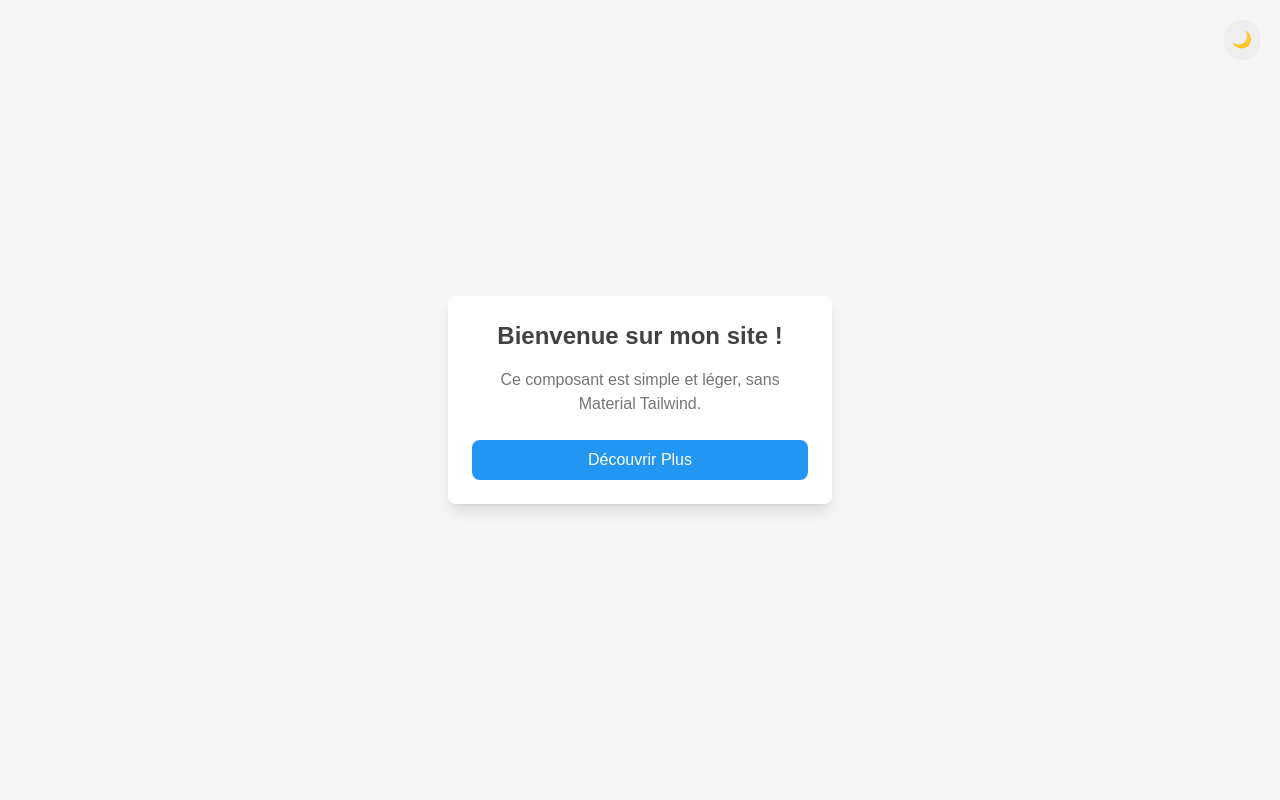
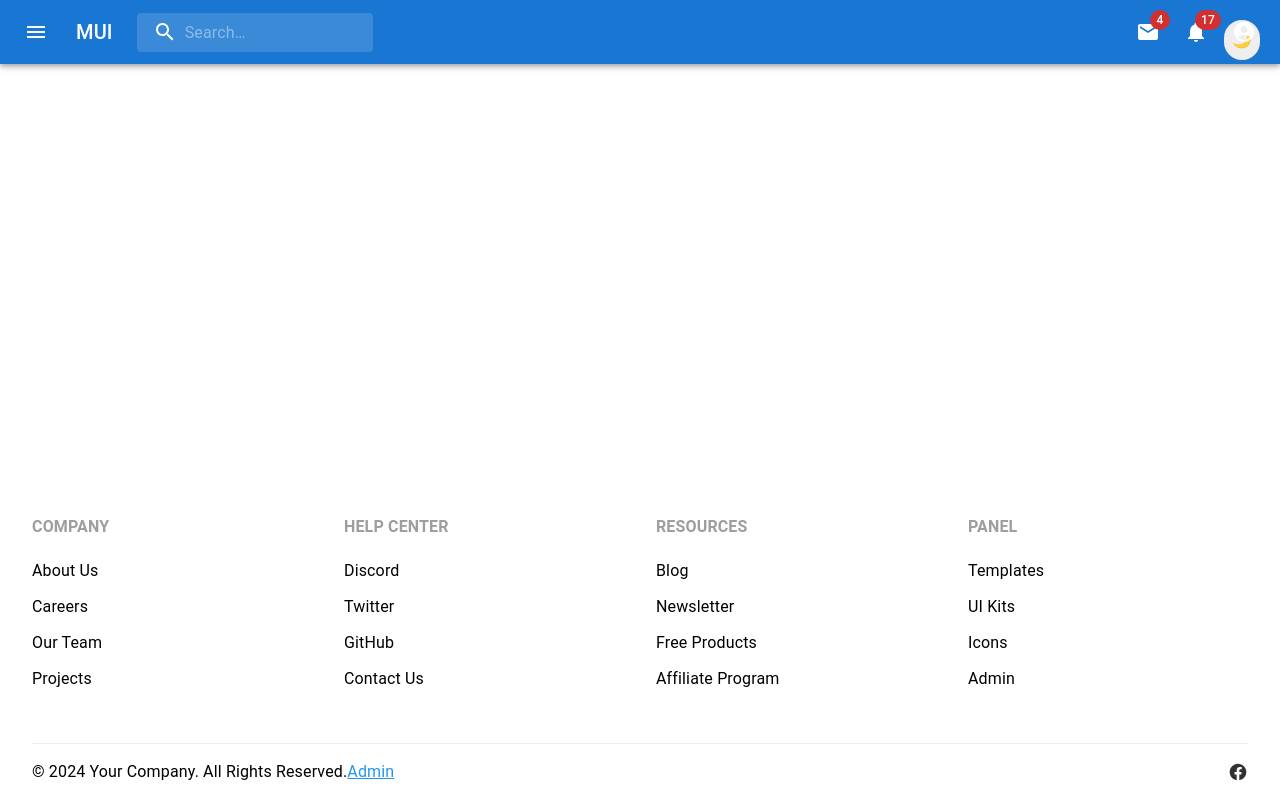
Before and after one commit to Tefymahery/kristy-fianantsika, a Next.js app: page / in a window 1280 px wide. Shown: the top 800 px of the page. Built offline with nearby package versions, Linux system fonts and the light colour scheme.

Commit message:
migration to Material UI

```diff
--- a/package.json
+++ b/package.json
@@ -10,8 +10,12 @@
     "lint": "next lint"
   },
   "dependencies": {
+    "@emotion/react": "^11.14.0",
+    "@emotion/styled": "^11.14.0",
     "@heroicons/react": "^2.2.0",
     "@material-tailwind/react": "^2.1.10",
+    "@mui/icons-material": "^6.1.10",
+    "@mui/material": "^6.1.10",
     "autoprefixer": "^10.4.20",
     "axios": "^1.7.8",
     "bcryptjs": "^2.4.3",
--- a/src/components/SimpleCard.js
+++ b/src/components/SimpleCard.js
@@ -1,21 +1,233 @@
-// components/SimpleCard.js
+import * as React from 'react';
+import { styled, alpha } from '@mui/material/styles';
+import AppBar from '@mui/material/AppBar';
+import Box from '@mui/material/Box';
+import Toolbar from '@mui/material/Toolbar';
+import IconButton from '@mui/material/IconButton';
+import Typography from '@mui/material/Typography';
+import InputBase from '@mui/material/InputBase';
+import Badge from '@mui/material/Badge';
+import MenuItem from '@mui/material/MenuItem';
+import Menu from '@mui/material/Menu';
+import MenuIcon from '@mui/icons-material/Menu';
+import SearchIcon from '@mui/icons-material/Search';
+import AccountCircle from '@mui/icons-material/AccountCircle';
+import MailIcon from '@mui/icons-material/Mail';
+import NotificationsIcon from '@mui/icons-material/Notifications';
+import MoreIcon from '@mui/icons-material/MoreVert';
 
-export default function SimpleCard() {
-    return (
-      <div className="flex justify-center items-center min-h-screen bg-gray-100">
-        <div className="w-96 bg-white shadow-lg rounded-lg overflow-hidden">
-          <div className="p-6">
-            <h5 className="text-center text-2xl font-semibold text-gray-800 mb-4">
-              Bienvenue sur mon site !
-            </h5>
-            <p className="text-center text-gray-600 mb-6">
-              Ce composant est simple et léger, sans Material Tailwind.
-            </p>
-            <button className="w-full py-2 px-4 bg-blue-500 text-white rounded-lg hover:bg-blue-600 transition">
-              Découvrir Plus
-            </button>
-          </div>
-        </div>
-      </div>
-    );
-  }
+const Search = styled('div')(({ theme }) => ({
+  position: 'relative',
+  borderRadius: theme.shape.borderRadius,
+  backgroundColor: alpha(theme.palette.common.white, 0.15),
+  '&:hover': {
+    backgroundColor: alpha(theme.palette.common.white, 0.25),
+  },
+  marginRight: theme.spacing(2),
+  marginLeft: 0,
+  width: '100%',
+  [theme.breakpoints.up('sm')]: {
+    marginLeft: theme.spacing(3),
+    width: 'auto',
+  },
+}));
+
+const SearchIconWrapper = styled('div')(({ theme }) => ({
+  padding: theme.spacing(0, 2),
+  height: '100%',
+  position: 'absolute',
+  pointerEvents: 'none',
+  display: 'flex',
+  alignItems: 'center',
+  justifyContent: 'center',
+}));
+
+const StyledInputBase = styled(InputBase)(({ theme }) => ({
+  color: 'inherit',
+  '& .MuiInputBase-input': {
+    padding: theme.spacing(1, 1, 1, 0),
+    // vertical padding + font size from searchIcon
+    paddingLeft: `calc(1em + ${theme.spacing(4)})`,
+    transition: theme.transitions.create('width'),
+    width: '100%',
+    [theme.breakpoints.up('md')]: {
+      width: '20ch',
+    },
+  },
+}));
+
+export default function PrimarySearchAppBar() {
+  const [anchorEl, setAnchorEl] = React.useState(null);
+  const [mobileMoreAnchorEl, setMobileMoreAnchorEl] = React.useState(null);
+
+  const isMenuOpen = Boolean(anchorEl);
+  const isMobileMenuOpen = Boolean(mobileMoreAnchorEl);
+
+  const handleProfileMenuOpen = (event) => {
+    setAnchorEl(event.currentTarget);
+  };
+
+  const handleMobileMenuClose = () => {
+    setMobileMoreAnchorEl(null);
+  };
+
+  const handleMenuClose = () => {
+    setAnchorEl(null);
+    handleMobileMenuClose();
+  };
+
+  const handleMobileMenuOpen = (event) => {
+    setMobileMoreAnchorEl(event.currentTarget);
+  };
+
+  const menuId = 'primary-search-account-menu';
+  const renderMenu = (
+    <Menu
+      anchorEl={anchorEl}
+      anchorOrigin={{
+        vertical: 'top',
+        horizontal: 'right',
+      }}
+      id={menuId}
+      keepMounted
+      transformOrigin={{
+        vertical: 'top',
+        horizontal: 'right',
+      }}
+      open={isMenuOpen}
+      onClose={handleMenuClose}
+    >
+      <MenuItem onClick={handleMenuClose}>Profile</MenuItem>
+      <MenuItem onClick={handleMenuClose}>My account</MenuItem>
+    </Menu>
+  );
+
+  const mobileMenuId = 'primary-search-account-menu-mobile';
+  const renderMobileMenu = (
+    <Menu
+      anchorEl={mobileMoreAnchorEl}
+      anchorOrigin={{
+        vertical: 'top',
+        horizontal: 'right',
+      }}
+      id={mobileMenuId}
+      keepMounted
+      transformOrigin={{
+        vertical: 'top',
+        horizontal: 'right',
+      }}
+      open={isMobileMenuOpen}
+      onClose={handleMobileMenuClose}
+    >
+      <MenuItem>
+        <IconButton size="large" aria-label="show 4 new mails" color="inherit">
+          <Badge badgeContent={4} color="error">
+            <MailIcon />
+          </Badge>
+        </IconButton>
+        <p>Messages</p>
+      </MenuItem>
+      <MenuItem>
+        <IconButton
+          size="large"
+          aria-label="show 17 new notifications"
+          color="inherit"
+        >
+          <Badge badgeContent={17} color="error">
+            <NotificationsIcon />
+          </Badge>
+        </IconButton>
+        <p>Notifications</p>
+      </MenuItem>
+      <MenuItem onClick={handleProfileMenuOpen}>
+        <IconButton
+          size="large"
+          aria-label="account of current user"
+          aria-controls="primary-search-account-menu"
+          aria-haspopup="true"
+          color="inherit"
+        >
+          <AccountCircle />
+        </IconButton>
+        <p>Profile</p>
+      </MenuItem>
+    </Menu>
+  );
+
+  return (
+    <Box sx={{ flexGrow: 1 }}>
+      <AppBar position="static">
+        <Toolbar>
+          <IconButton
+            size="large"
+            edge="start"
+            color="inherit"
+            aria-label="open drawer"
+            sx={{ mr: 2 }}
+          >
+            <MenuIcon />
+          </IconButton>
+          <Typography
+            variant="h6"
+            noWrap
+            component="div"
+            sx={{ display: { xs: 'none', sm: 'block' } }}
+          >
+            MUI
+          </Typography>
+          <Search>
+            <SearchIconWrapper>
+              <SearchIcon />
+            </SearchIconWrapper>
+            <StyledInputBase
+              placeholder="Search…"
+              inputProps={{ 'aria-label': 'search' }}
+            />
+          </Search>
+          <Box sx={{ flexGrow: 1 }} />
+          <Box sx={{ display: { xs: 'none', md: 'flex' } }}>
+            <IconButton size="large" aria-label="show 4 new mails" color="inherit">
+              <Badge badgeContent={4} color="error">
+                <MailIcon />
+              </Badge>
+            </IconButton>
+            <IconButton
+              size="large"
+              aria-label="show 17 new notifications"
+              color="inherit"
+            >
+              <Badge badgeContent={17} color="error">
+                <NotificationsIcon />
+              </Badge>
+            </IconButton>
+            <IconButton
+              size="large"
+              edge="end"
+              aria-label="account of current user"
+              aria-controls={menuId}
+              aria-haspopup="true"
+              onClick={handleProfileMenuOpen}
+              color="inherit"
+            >
+              <AccountCircle />
+            </IconButton>
+          </Box>
+          <Box sx={{ display: { xs: 'flex', md: 'none' } }}>
+            <IconButton
+              size="large"
+              aria-label="show more"
+              aria-controls={mobileMenuId}
+              aria-haspopup="true"
+              onClick={handleMobileMenuOpen}
+              color="inherit"
+            >
+              <MoreIcon />
+            </IconButton>
+          </Box>
+        </Toolbar>
+      </AppBar>
+      {renderMobileMenu}
+      {renderMenu}
+    </Box>
+  );
+}
--- a/src/pages/_app.js
+++ b/src/pages/_app.js
@@ -1,44 +1,64 @@
 // src/pages/_app.js
-import { useEffect, useState } from 'react';
-import { ThemeProvider } from '@material-tailwind/react'; // Fournisseur de thème
+import { useEffect, useState } from "react";
+import { ThemeProvider as TailwindThemeProvider } from "@material-tailwind/react"; // Fournisseur de thème Tailwind
 import { UserProvider } from "../context/UserContext";
-import '@/styles/globals.css'; // Import des styles globaux
-//import "@fortawesome/fontawesome-free/css/all.min.css";
-
+import { ThemeProvider as MuiThemeProvider, createTheme } from "@mui/material/styles"; // Fournisseur de thème MUI
+import CssBaseline from "@mui/material/CssBaseline"; // Réinitialisation des styles de MUI
+import "@/styles/globals.css"; // Import des styles globaux
 
 export default function App({ Component, pageProps }) {
   const [darkMode, setDarkMode] = useState(false);
 
+  // Gestion du mode sombre
   useEffect(() => {
-    const savedMode = localStorage.getItem('darkMode');
+    const savedMode = localStorage.getItem("darkMode");
     if (savedMode) {
-      setDarkMode(savedMode === 'true');
+      setDarkMode(savedMode === "true");
     } else {
-      setDarkMode(window.matchMedia('(prefers-color-scheme: dark)').matches);
+      setDarkMode(window.matchMedia("(prefers-color-scheme: dark)").matches);
     }
   }, []);
 
   useEffect(() => {
     if (darkMode) {
-      document.documentElement.classList.add('dark');
-      localStorage.setItem('darkMode', 'true');
+      document.documentElement.classList.add("dark");
+      localStorage.setItem("darkMode", "true");
     } else {
-      document.documentElement.classList.remove('dark');
-      localStorage.setItem('darkMode', 'false');
+      document.documentElement.classList.remove("dark");
+      localStorage.setItem("darkMode", "false");
     }
   }, [darkMode]);
 
+  // Thème personnalisé MUI
+  const muiTheme = createTheme({
+    palette: {
+      mode: darkMode ? "dark" : "light",
+      primary: {
+        main: "#1976d2", // Couleur primaire
+      },
+      secondary: {
+        main: "#dc004e", // Couleur secondaire
+      },
+    },
+  });
+
   return (
-    <UserProvider> {/* Fournisseur d'utilisateur */}
-      <ThemeProvider>
+    <UserProvider>
+      {/* Fournisseur de thème MUI */}
+      <MuiThemeProvider theme={muiTheme}>
+        {/* Fournisseur de thème Tailwind */}
+        <TailwindThemeProvider>
+          {/* Réinitialisation des styles globaux */}
+          <CssBaseline />
           <button
             className="fixed top-5 right-5 p-2 bg-gray-200 dark:bg-gray-800 rounded-full"
             onClick={() => setDarkMode((prevMode) => !prevMode)}
           >
-          {darkMode ? '🌞' : '🌙'}
+            {darkMode ? "🌞" : "🌙"}
           </button>
           <Component {...pageProps} />
-      </ThemeProvider>
+        </TailwindThemeProvider>
+      </MuiThemeProvider>
     </UserProvider>
   );
 }
--- a/src/pages/test.js
+++ b/src/pages/test.js
@@ -1,3 +1,11 @@
-export default function Home() {
-  return <h1>Welcome to Next.js Test App!</h1>;
+import Button from "@mui/material/Button";
+
+export default function HomePage() {
+  return (
+    <div className="flex justify-center items-center min-h-screen">
+      <Button variant="contained" color="primary">
+        Bouton MUI
+      </Button>
+    </div>
+  );
 }
```
Also changed, not shown: 1 other file (tests, documents, lock files or other folders). Lines whose indentation alone changed are shown as unchanged.
